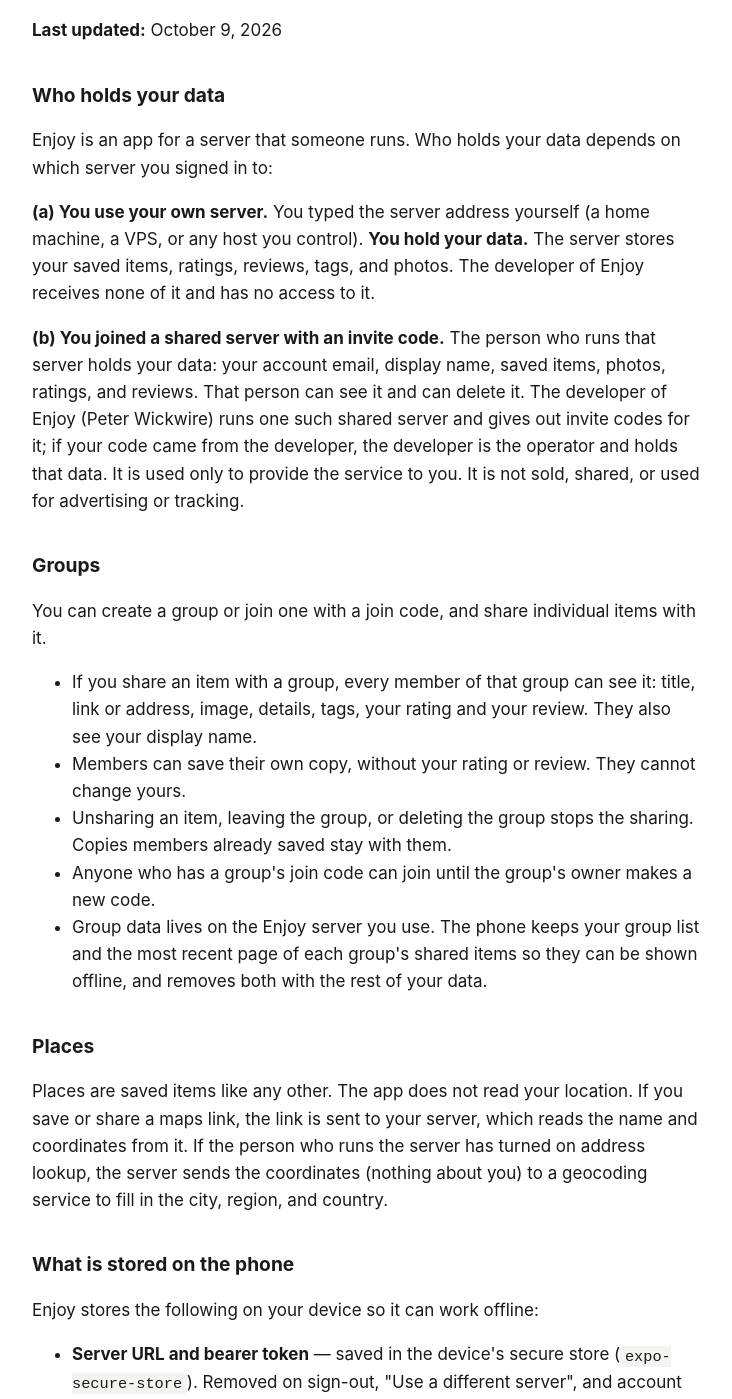
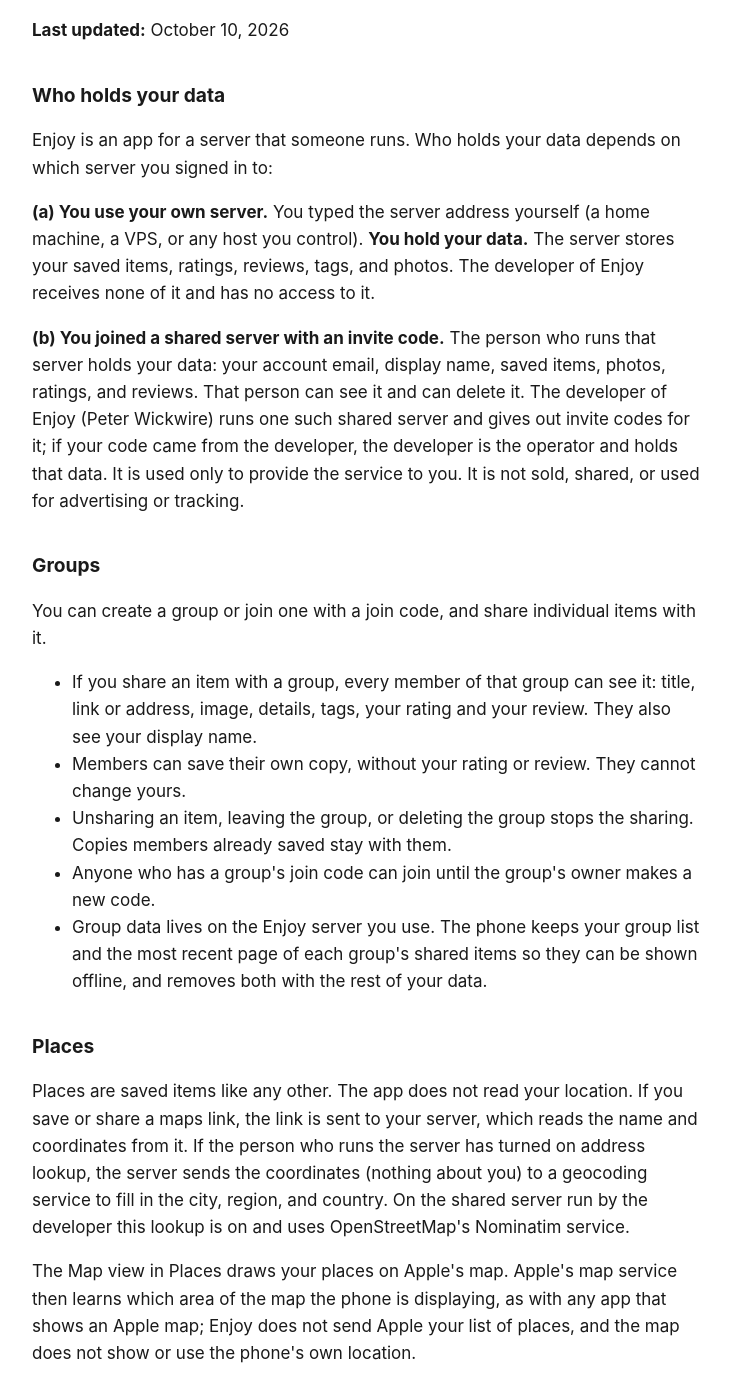
Before and after one commit to pajamaw/enjoy-site, a plain HTML site: page privacy.html in a window 1280 px wide. Shown: the part 128-1527 px from the top of the page, without its empty margins (272-1004 px from the left). Drawn offline with Linux system fonts and the light colour scheme.

Commit message:
Privacy policy: address lookup and map view

```diff
--- a/privacy.html
+++ b/privacy.html
@@ -1,6 +1,6 @@
 <!doctype html><html lang="en"><head><meta charset="utf-8"><meta name="viewport" content="width=device-width,initial-scale=1"><title>Enjoy privacy policy</title><link rel="stylesheet" href="style.css"></head><body><header><a href="./">Enjoy</a></header>
 <h1 id="privacy-policy--enjoy">Privacy Policy — Enjoy</h1>
-<p><strong>Last updated:</strong> October 9, 2026</p>
+<p><strong>Last updated:</strong> October 10, 2026</p>
 <h2 id="who-holds-your-data">Who holds your data</h2>
 <p>Enjoy is an app for a server that someone runs. Who holds your data
 depends on which server you signed in to:</p>
@@ -40,7 +40,13 @@
 server, which reads the name and coordinates from it. If the person who
 runs the server has turned on address lookup, the server sends the
 coordinates (nothing about you) to a geocoding service to fill in the
-city, region, and country.</p>
+city, region, and country. On the shared server run by the developer
+this lookup is on and uses OpenStreetMap's Nominatim service.</p>
+<p>The Map view in Places draws your places on Apple's map. Apple's map
+service then learns which area of the map the phone is displaying, as
+with any app that shows an Apple map; Enjoy does not send Apple your
+list of places, and the map does not show or use the phone's own
+location.</p>
 <h2 id="what-is-stored-on-the-phone">What is stored on the phone</h2>
 <p>Enjoy stores the following on your device so it can work offline:</p>
 <ul>
```
